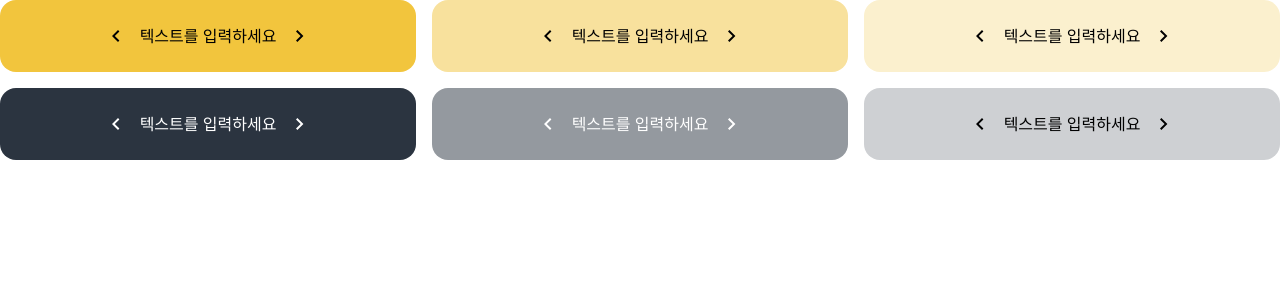
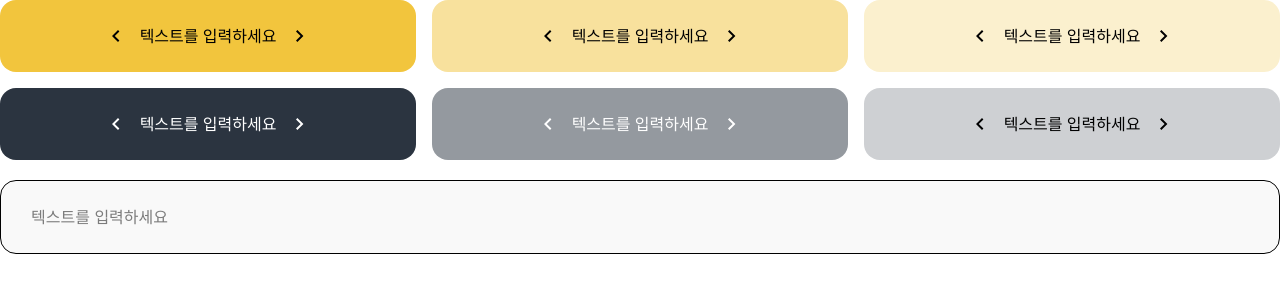
Before and after one commit to RoadCode-Capstone/Web-front, a React (Vite) app: page /dev/components in a window 1280 px wide. Shown: the top 300 px of the page. Built offline with nearby package versions, Linux system fonts and the light colour scheme; no server answers; a web font is replaced by a local one.

Commit message:
chore: 공통 inputField v2 구현

```diff
--- a/src/presentation/components/common/InputField.tsx
+++ b/src/presentation/components/common/InputField.tsx
@@ -1,34 +1,23 @@
-import { ChangeEventHandler } from "react";
-import Icon from "./Icon";
-import { IconProps } from "./Icon";
+import { HTMLInputTypeAttribute } from "react";
 
 interface InputFieldProps {
-  type: React.HTMLInputTypeAttribute;
-  placeholder?: string;
-  iconProps?: IconProps;
-  containerStyle?: string;
-  inputStyle?: string;
-  disabled?: boolean;
-  value?: string;
-  onActionChange?: ChangeEventHandler<HTMLInputElement>;
+  id: string;
+  placeholder: string;
+  type: HTMLInputTypeAttribute;
 }
-
-const InputField = (props: InputFieldProps) => {
+export default function InputField(props: InputFieldProps) {
   return (
     <div
-      className={`flex items-center rounded-2xl bg-[#F5F5F5] h-18 gap-x-2 px-8 ${props.containerStyle}`}
+      className="flex py-6 px-[30px]
+  bg-[#F9F9F9] border-1 border-black rounded-2xl
+  font-light text-base"
     >
-      {props.iconProps && <Icon {...props.iconProps} />}
       <input
-        className={`w-full focus:outline-none ${props.inputStyle}`}
+        id={props.id}
+        placeholder={props.placeholder}
         type={props.type}
-        placeholder={props.placeholder}
-        value={props.value}
-        disabled={props.disabled ?? false}
-        onChange={props.onActionChange}
-      ></input>
+        className="outline-none"
+      />
     </div>
   );
-};
-
-export default InputField;
+}
--- a/src/presentation/pages/Components.tsx
+++ b/src/presentation/pages/Components.tsx
@@ -1,4 +1,4 @@
-import { Button } from "../components";
+import { Button, InputField } from "../components";
 import ForWardIcon from "../assets/icons/chevron_forward.svg?react";
 import BackWardIcon from "../assets/icons/chevron_backward.svg?react";
 import { ButtonTheme } from "../components/common/Button";
@@ -14,6 +14,8 @@ export default function Components() {
   ];
 
   return (
+    <div className="flex flex-col gap-y-5">
+      <div>
         <div className="grid grid-cols-3 gap-4">
           {btnColorTheme.map((theme) => {
             return (
@@ -29,5 +31,13 @@ export default function Components() {
             );
           })}
         </div>
+      </div>
+
+      <InputField
+        id={"input"}
+        placeholder={"텍스트를 입력하세요"}
+        type={"text"}
+      />
+    </div>
   );
 }
```
Lines whose indentation alone changed are shown as unchanged.
